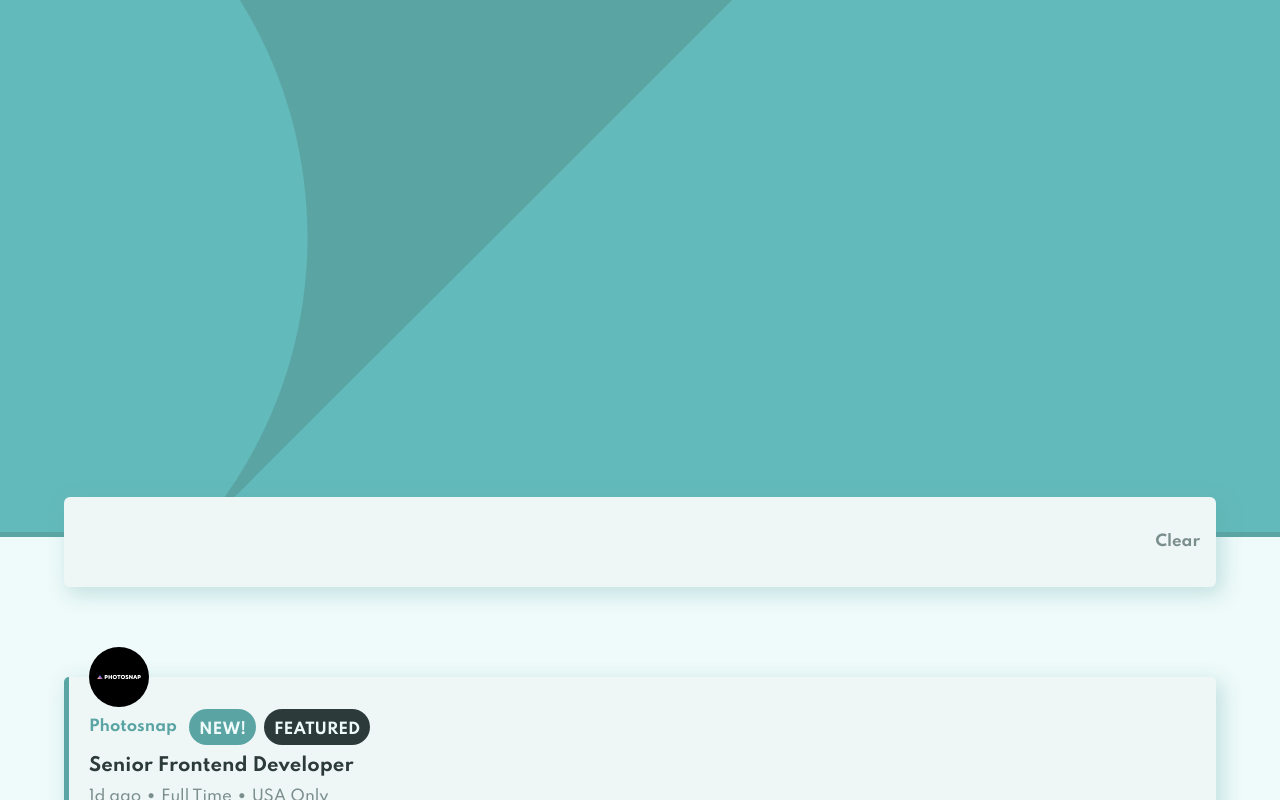
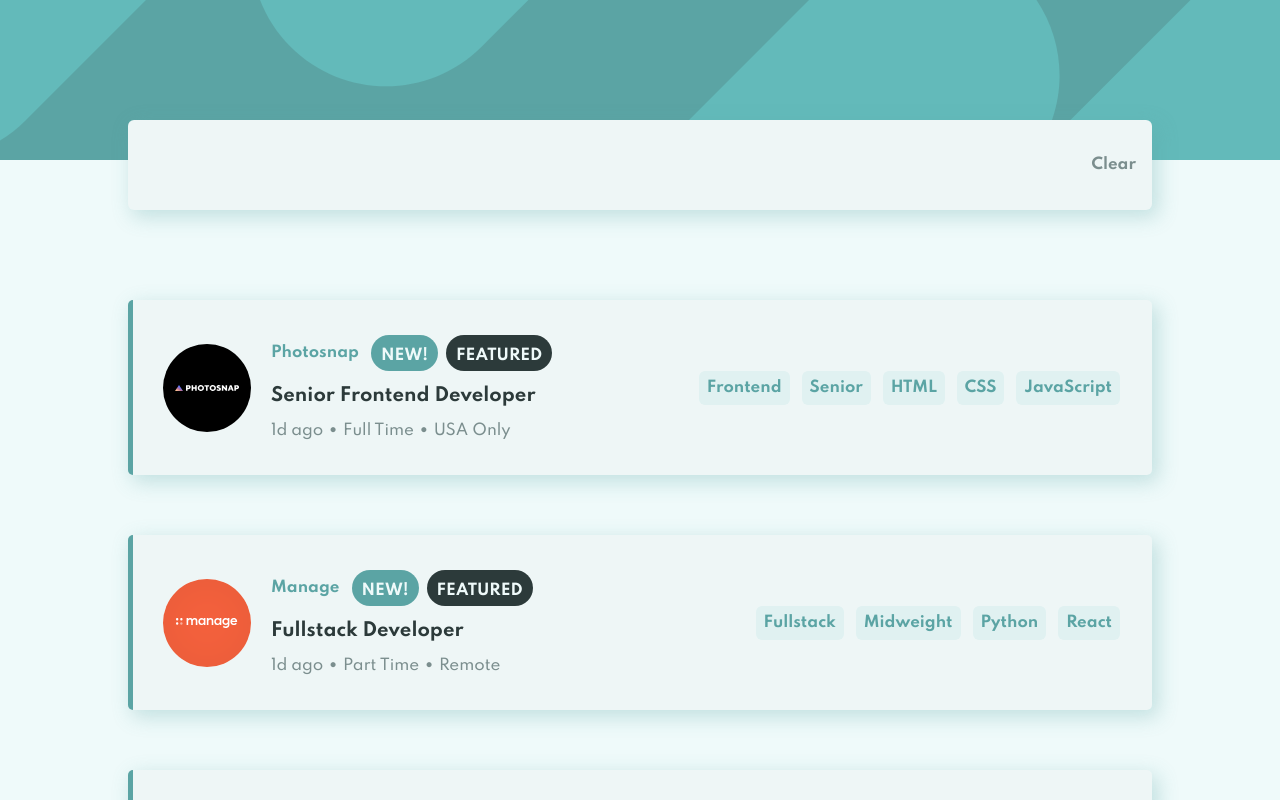
Before and after one commit to CondensedMilk7/static-job-listings, an Angular app: page / in a window 1280 px wide. Shown: the top 800 px of the page. Built offline with nearby package versions, Linux system fonts and the light colour scheme.

Commit message:
added desktop design. Working on filter box appear-disappear functionality

```diff
--- a/src/app/app.component.html
+++ b/src/app/app.component.html
@@ -1,9 +1,8 @@
-<header class="img-header">
-  <img src="../assets/images/bg-header-mobile.svg" alt="" />
-</header>
+<header class="img-header"></header>
 <app-filter></app-filter>
 <div class="flex-container">
   <app-listing
+    #filterBox
     *ngFor="let company of data; let i = index"
     [company]="data[i]"
   ></app-listing>
--- a/src/app/app.component.ts
+++ b/src/app/app.component.ts
@@ -1,4 +1,4 @@
-import { Component, OnDestroy, OnInit } from '@angular/core';
+import { Component, ElementRef, OnDestroy, OnInit, ViewChild } from '@angular/core';
 import { Subscription } from 'rxjs';
 import { DataService } from './data.service';
 import { FilterService } from './filter.service';
--- /dev/null
+++ b/src/app/filter.directive.ts
@@ -0,0 +1,8 @@
+import { Directive } from '@angular/core';
+
+@Directive({
+  selector: '[app-filter]',
+})
+export class Filterdirective {
+
+}
--- a/src/app/filter/filter.component.html
+++ b/src/app/filter/filter.component.html
@@ -7,5 +7,5 @@
   </div>
 </div>
 <div class="button-div">
-  <a (click)="onClear()">Clear</a>
+  <a class="btn-clear" (click)="onClear()">Clear</a>
 </div>
--- a/src/app/filter/filter.component.ts
+++ b/src/app/filter/filter.component.ts
@@ -1,4 +1,4 @@
-import { Component, Input, OnDestroy, OnInit } from '@angular/core';
+import { Component, OnDestroy, OnInit } from '@angular/core';
 import { Subscription } from 'rxjs';
 import { FilterService } from '../filter.service';
 
--- a/src/app/listing/listing.component.html
+++ b/src/app/listing/listing.component.html
@@ -1,4 +1,5 @@
 <div class="card">
+  <div class="logo-and-info">
     <img [src]="company.logo" alt="company logo" class="company-logo" />
     <div class="main-info">
       <div class="name-tags">
@@ -15,6 +16,7 @@
         <p class="contract">{{ company.contract }}</p>
         <span class="bullet">•</span>
         <p class="location">{{ company.location }}</p>
+      </div>
     </div>
   </div>
   <hr />
--- a/src/styles.css
+++ b/src/styles.css
@@ -22,12 +22,22 @@ html {
   --very-dark-cyan: hsl(180, 14%, 20%);
 }
 
+.hidden {
+  display: none;
+}
+
 body {
   background: var(--light-gray-cyan);
 }
 
 .img-header {
-  background: var(--desat-dark-cyan);
+  background-image: url("./assets/images/bg-header-mobile.svg");
+  background-color: var(--desat-dark-cyan);
+  background-position: center;
+  background-repeat: no-repeat;
+  background-size: cover;
+  width: 100vw;
+  height: 20vh;
 }
 
 .img-header img {
@@ -93,10 +103,16 @@ app-filter {
   justify-content: center;
 }
 
-.button-div a {
+.btn-clear {
   color: var(--dark-gray-cyan);
   font-weight: 700;
   cursor: pointer;
+}
+
+.btn-clear:hover,
+.btn-clear:focus {
+  color: var(--desat-dark-cyan);
+  text-decoration: underline;
 }
 
 .card {
@@ -121,7 +137,7 @@ app-filter {
   display: flex;
   flex-direction: column;
   justify-content: space-evenly;
-  height: 8rem;
+  height: 9rem;
 }
 
 .name-tags {
@@ -181,11 +197,10 @@ app-filter {
 }
 
 hr {
-  margin: 16px 0;
+  margin: 12px 0 16px 0;
   width: 100%;
   color: var(--dark-gray-cyan);
-  color: transparent;
-  border-bottom: 1px solid var(--dark-gray-cyan);
+  /* border-bottom: 1px solid var(--dark-gray-cyan); */
 }
 
 .tags {
@@ -202,3 +217,46 @@ hr {
   margin: 8px 12px 8px 0;
   cursor: pointer;
 }
+
+@media (min-width: 1000px) {
+  .img-header {
+    background-image: url("./assets/images/bg-header-desktop.svg");
+    background-color: var(--desat-dark-cyan);
+    background-position: center;
+    background-repeat: no-repeat;
+    background-size: cover;
+    width: 100vw;
+    height: 20vh;
+  }
+  .card {
+    display: flex;
+    justify-content: space-between;
+    align-items: center;
+  }
+
+  .logo-and-info {
+    display: flex;
+    justify-content: space-between;
+    align-items: center;
+  }
+
+  .company-logo {
+    position: static;
+    width: inherit;
+    margin: 0 20px 0 10px;
+  }
+
+  hr {
+    display: none;
+  }
+}
+
+@media (min-width: 1200px) {
+  .card {
+    width: 80vw;
+  }
+
+  app-filter {
+    width: 80vw;
+  }
+}
```
Also changed, not shown: src/app/app.module.ts (+6 -6 lines). Lines whose indentation alone changed are shown as unchanged.
